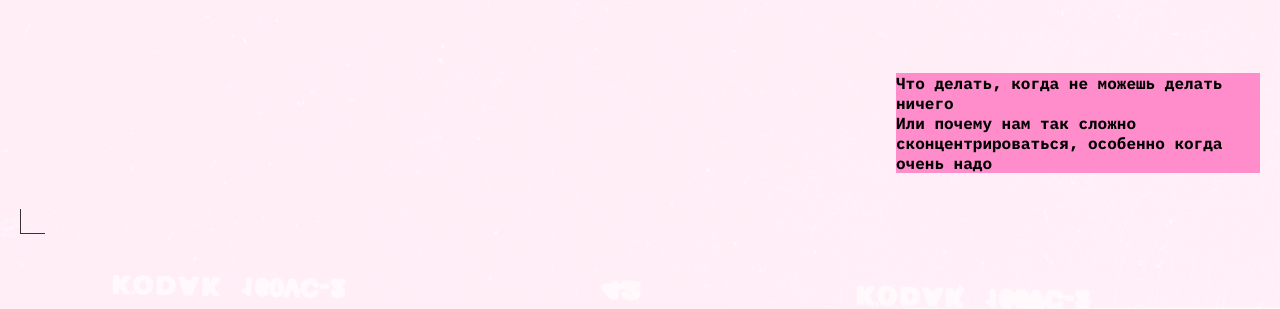
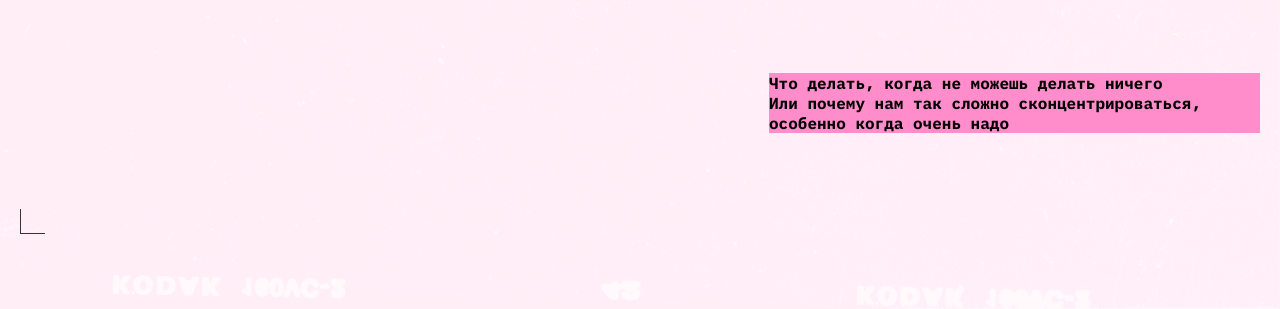
Before and after one commit to Murka69/slozhno-sosredotochitsya, a plain HTML site: page index.html in a window 1280 px wide. Shown: the part 491-800 px from the top of the page. Drawn offline with Linux system fonts and the light colour scheme.

Commit message:
first_version

```diff
--- a/styles/style.css
+++ b/styles/style.css
@@ -10,6 +10,8 @@
 }
 
 .header {
+  width: 100%;
+  height: 100%;
   position: relative;
   padding: 0 20px;
 }
@@ -157,6 +159,12 @@
 @media (width < 768px) and (width >= 375px) {
   .header__text {
     width: 340px;
+  }
+}
+
+@media (width >= 1024px){
+  .header__text{
+    width: 491px;
   }
 }
 
```
Also changed, not shown: index.html (+1 -1 lines).
